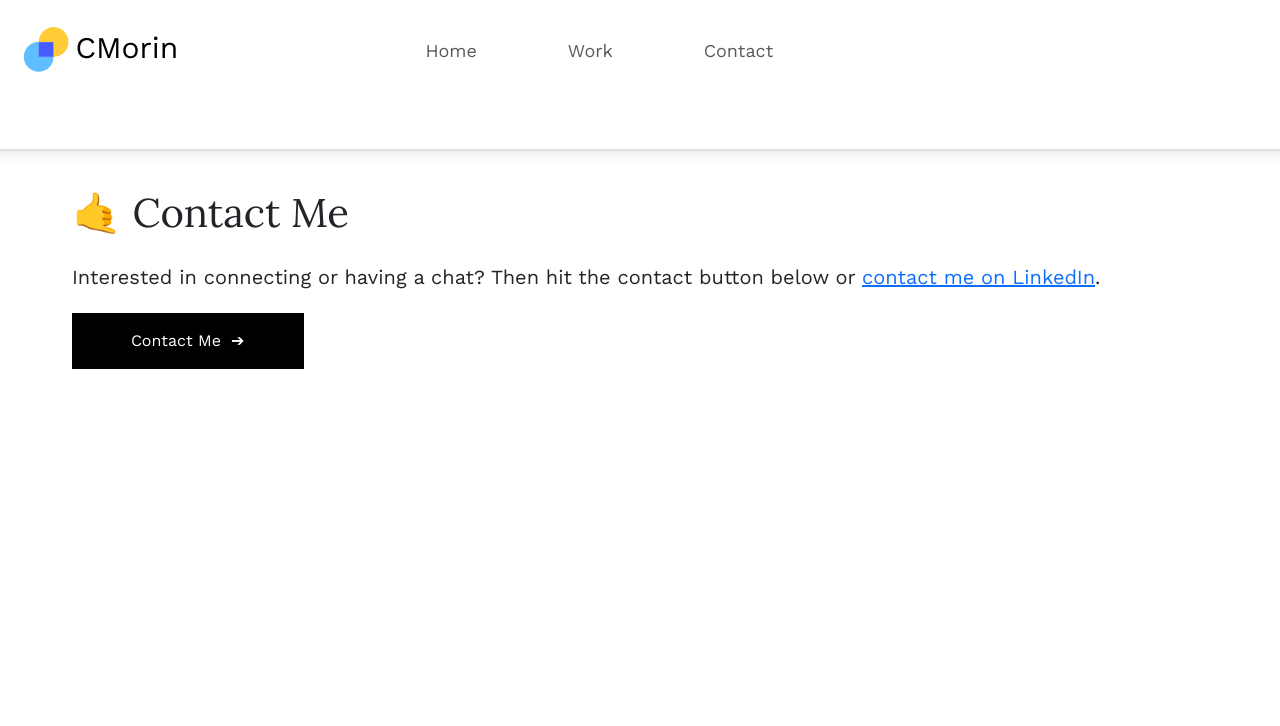
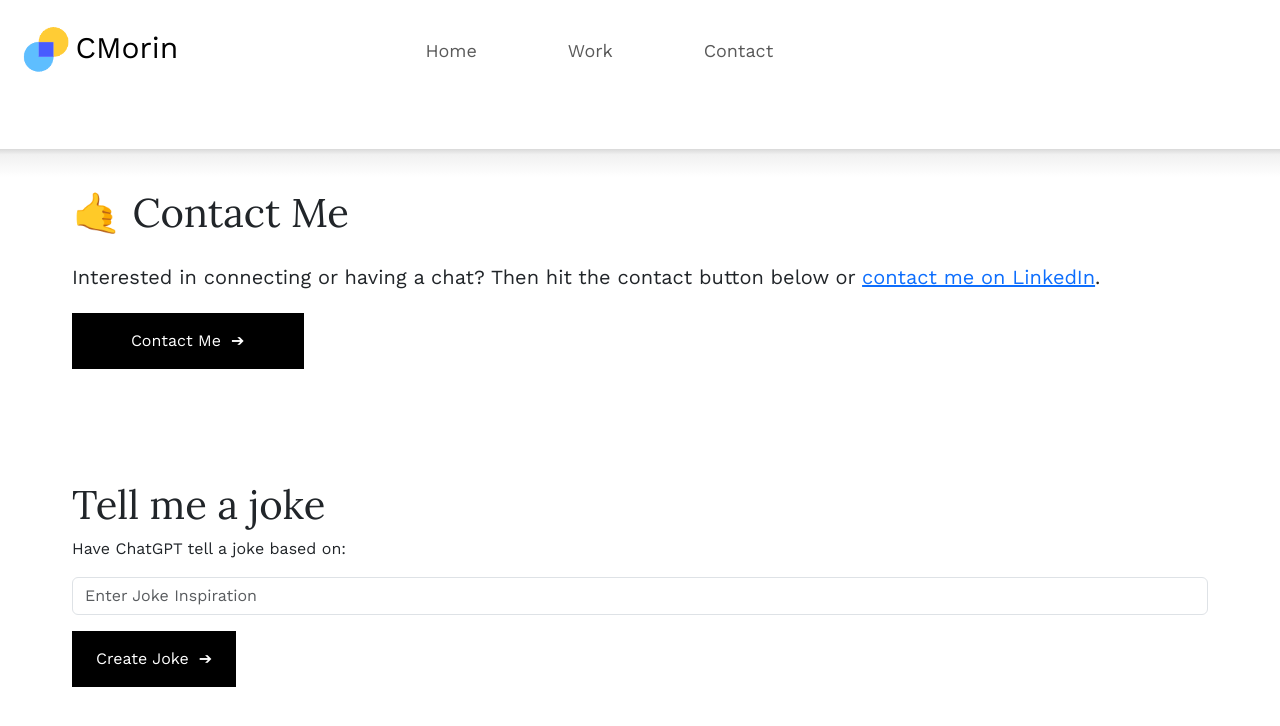
Before and after one commit to cmorinster/Personal_Website, a React (Create React App) app: page /contact in a window 1280 px wide. Shown: the top 726 px of the page. Built offline with nearby package versions, Linux system fonts and the light colour scheme.

Commit message:
added joke telling and made small change to about me

```diff
--- a/src/views/Contact.jsx
+++ b/src/views/Contact.jsx
@@ -1,6 +1,45 @@
-import React from 'react'
+import React, { useState} from 'react';
+import { OpenAI } from "openai";
+
 
 export default function Contact() {
+    const [joke, setJoke] = useState(null)
+    async function handleSubmitContact(e){
+        e.preventDefault();
+
+        let inspiration = e.target.inspiration.value;
+
+        const openai = new OpenAI({
+                apiKey: process.env.REACT_APP_OPENAI_API_KEY,
+                dangerouslyAllowBrowser: true
+        });
+
+
+
+
+    await openai.chat.completions.create({
+        model: "gpt-3.5-turbo",
+        messages:  [{
+            role: "assistant",
+            content: `Can you write a one line joke inspired by ${inspiration}`
+        }],
+        temperature: 0.7,
+        max_tokens: 264,
+        top_p: 1,
+        frequency_penalty: 0,
+        presence_penalty: 0
+        })
+    .then((data)=> {
+    setJoke(data["choices"][0]['message']['content'])
+    console.log(joke)
+    });
+
+
+}
+
+
+
+
   return (
     <div>
       <div className="row m-5">
@@ -13,6 +52,25 @@ export default function Contact() {
 
       </div>
       <div className="row m-5">
+      <div className="col mt-5 leftMargin">
+            <h1>Tell me a joke</h1>
+            <p>Have ChatGPT tell a joke based on:</p>
+            <form action="" onSubmit={handleSubmitContact}>
+                <input className="form-control InputText" name="inspiration" placeholder='Enter Joke Inspiration' />
+                <button type="submit" className="mb-3 buttonBlack">Create Joke
+
+                <span className='arrow'>➔</span>
+                </button>
+
+
+            </form>
+            {joke?
+            <p>{joke}</p>
+            :
+            <p></p>
+            }
+
+        </div>
 
 
       </div>
--- a/src/views/Home.jsx
+++ b/src/views/Home.jsx
@@ -37,7 +37,7 @@ export default function Home() {
 
             <div className="col-12 col-lg-6 mt-5 p-5">
                 <h1>👋 Hello I'm Chris Morin</h1>
-                <h5 className='marginsTop'>I'm a newly graduated software engineer with a background in Quality Assurance and a passion for problem-solving challenges. I'm excited to leverage my diverse skills to create impactful software solutions. When not coding, I enjoy hiking, playing with artificial intelligence, and performing comedy at the Improv Asylum in Boston.<br></br><br></br>Have fun on the site playing with my favorite API from OpenAI. An API that let's you get creative using the power of artificial intelligence! <br></br><br></br>And remember to give the API a few moments to load, the tiny robots are doing their best!</h5>
+                <h5 className='marginsTop'>I'm a newly graduated software engineer with a background in Quality Assurance and a passion for problem-solving challenges. I'm excited to leverage my diverse skills to create impactful software solutions. When not coding, I enjoy hiking, playing with artificial intelligence, and performing comedy at the Improv Asylum in Boston.<br></br><br></br>Have fun on the site playing with my favorite API from OpenAI. I love it because it let's you explore your presonal creativity using the power of artificial intelligence! <br></br><br></br>And remember to give the API a few moments to load, the tiny robots are doing their best!</h5>
             </div>
 
             <div className="col-12 col-lg-6 mt-5">
```
